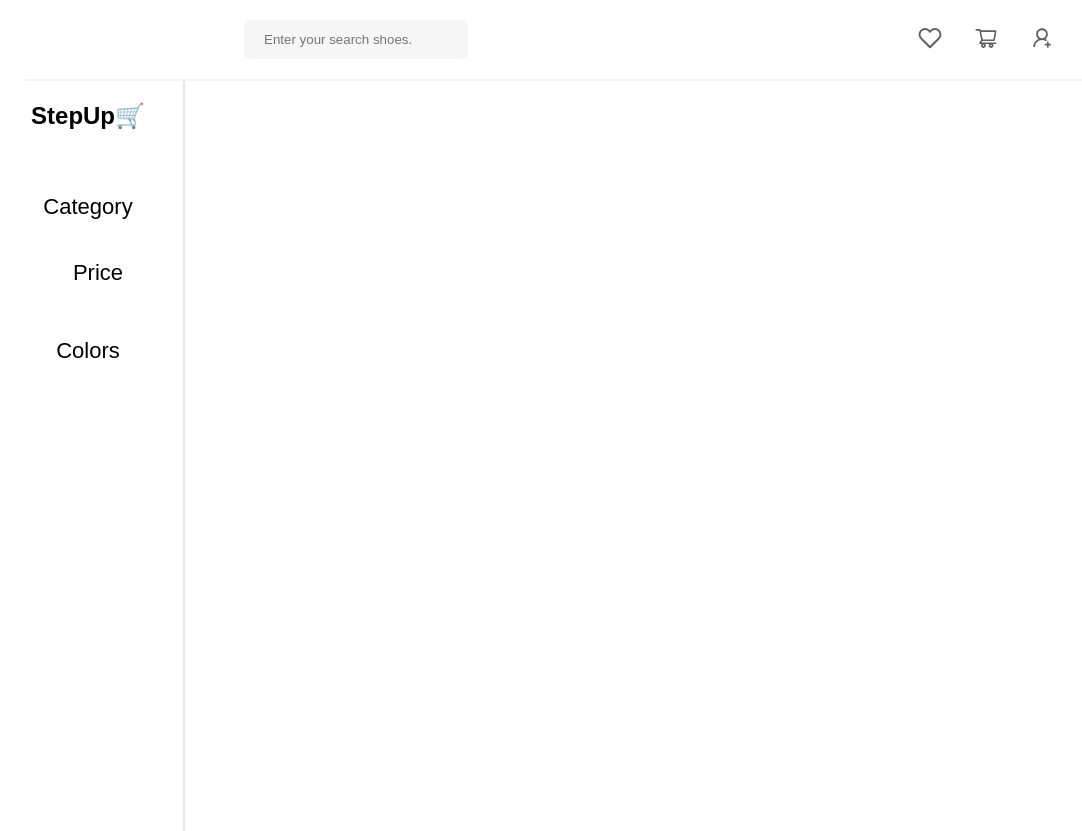
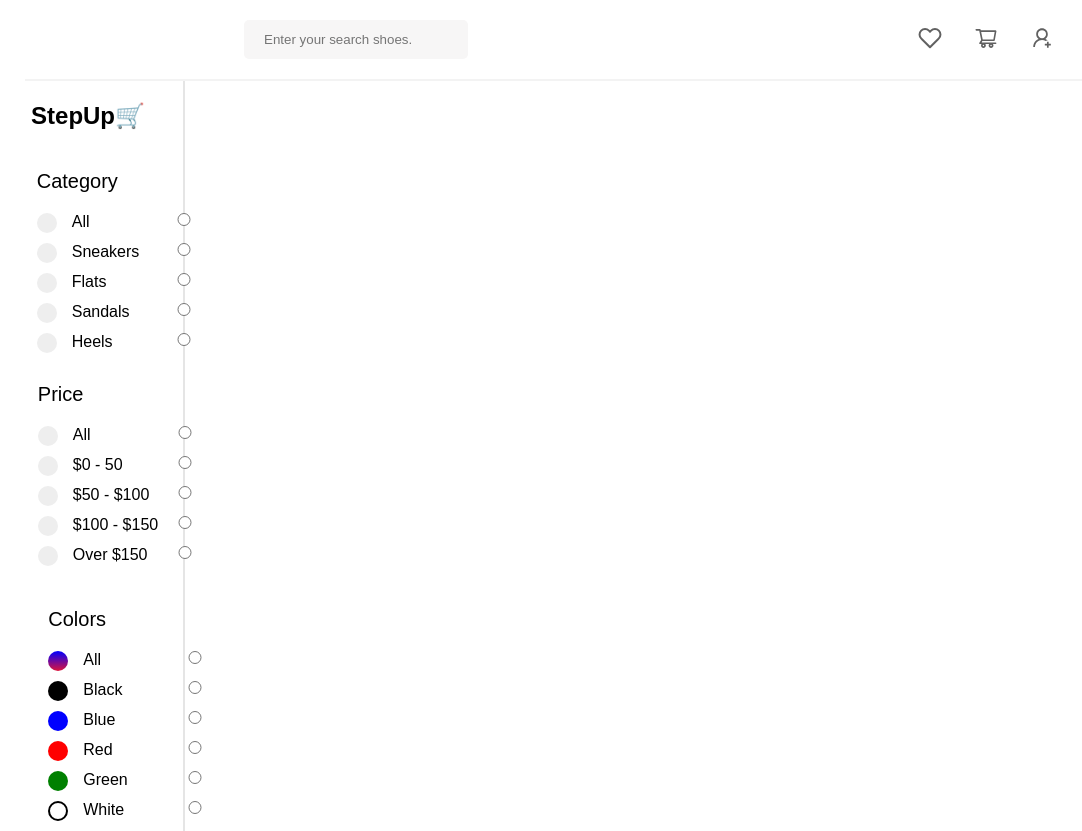
Before and after one commit to Jisan-Dev/StepUp, a React (Vite) app: page / in a window 1280 px wide. Shown: the whole page, without its empty margins (7-1089 px from the left). Before the commit the page ends 800 px from the top, so only its background shows below. Built offline with nearby package versions, Linux system fonts and the light colour scheme.

Commit message:
add some styling and refactor code

```diff
--- a/src/App.jsx
+++ b/src/App.jsx
@@ -19,12 +19,13 @@ function App() {
   // ----------- Radio Filtering -----------
   const handleChange = (event) => {
     setSelectedCategory(event.target.value);
+    console.log(event.target.value);
   };
 
   return (
     <>
       <Navigation handleInputChange={handleInputChange} query={query} />
-      <Sidebar />
+      <Sidebar handleChange={handleChange} />
     </>
   );
 }
--- a/src/components/Sidebar/Category/Category.css
+++ b/src/components/Sidebar/Category/Category.css
@@ -22,7 +22,7 @@
 
 .sidebar-label-container input {
   position: absolute;
-  opacity: 0;
+  opacity: 1;
   cursor: pointer;
 }
 
--- a/src/components/Sidebar/Category/Category.jsx
+++ b/src/components/Sidebar/Category/Category.jsx
@@ -1,41 +1,21 @@
 import "./Category.css";
-// import Input from "../../components/Input";
+import Input from "../../UI/Input";
 
 function Category({ handleChange }) {
   return (
     <div>
       <h2 className="sidebar-title">Category</h2>
 
-      {/* <div>
+      <div>
         <label className="sidebar-label-container">
           <input onChange={handleChange} type="radio" value="" name="test" />
           <span className="checkmark"></span>All
         </label>
-        <Input
-          handleChange={handleChange}
-          value="sneakers"
-          title="Sneakers"
-          name="test"
-        />
-        <Input
-          handleChange={handleChange}
-          value="flats"
-          title="Flats"
-          name="test"
-        />
-        <Input
-          handleChange={handleChange}
-          value="sandals"
-          title="Sandals"
-          name="test"
-        />
-        <Input
-          handleChange={handleChange}
-          value="heels"
-          title="Heels"
-          name="test"
-        />
-      </div> */}
+        <Input handleChange={handleChange} value="sneakers" title="Sneakers" name="test" />
+        <Input handleChange={handleChange} value="flats" title="Flats" name="test" />
+        <Input handleChange={handleChange} value="sandals" title="Sandals" name="test" />
+        <Input handleChange={handleChange} value="heels" title="Heels" name="test" />
+      </div>
     </div>
   );
 }
--- a/src/components/Sidebar/Colors/Colors.jsx
+++ b/src/components/Sidebar/Colors/Colors.jsx
@@ -1,62 +1,30 @@
 import "./Colors.css";
-// import Input from "../../components/Input";
+import Input from "../../UI/Input";
 
 const Colors = ({ handleChange }) => {
   return (
     <>
       <div>
         <h2 className="sidebar-title color-title">Colors</h2>
-        {/* <label className="sidebar-label-container">
+        <label className="sidebar-label-container">
           <input onChange={handleChange} type="radio" value="" name="test1" />
           <span className="checkmark all"></span>
           All
         </label>
 
-        <Input
-          handleChange={handleChange}
-          value="black"
-          title="Black"
-          name="test1"
-          color="black"
-        />
+        <Input handleChange={handleChange} value="black" title="Black" name="test1" color="black" />
 
-        <Input
-          handleChange={handleChange}
-          value="blue"
-          title="Blue"
-          name="test1"
-          color="blue"
-        />
+        <Input handleChange={handleChange} value="blue" title="Blue" name="test1" color="blue" />
 
-        <Input
-          handleChange={handleChange}
-          value="red"
-          title="Red"
-          name="test1"
-          color="red"
-        />
+        <Input handleChange={handleChange} value="red" title="Red" name="test1" color="red" />
 
-        <Input
-          handleChange={handleChange}
-          value="green"
-          title="Green"
-          name="test1"
-          color="green"
-        /> */}
+        <Input handleChange={handleChange} value="green" title="Green" name="test1" color="green" />
 
-        {/* <label className="sidebar-label-container">
-          <input
-            onChange={handleChange}
-            type="radio"
-            value="white"
-            name="test1"
-          />
-          <span
-            className="checkmark"
-            style={{ background: "white", border: "2px solid black" }}
-          ></span>
+        <label className="sidebar-label-container">
+          <input onChange={handleChange} type="radio" value="white" name="test1" />
+          <span className="checkmark" style={{ background: "white", border: "2px solid black" }}></span>
           White
-        </label> */}
+        </label>
       </div>
     </>
   );
--- a/src/components/Sidebar/Price/Price.jsx
+++ b/src/components/Sidebar/Price/Price.jsx
@@ -1,4 +1,4 @@
-// import Input from "../../components/Input";
+import Input from "../../UI/Input";
 import "./Price.css";
 
 const Price = ({ handleChange }) => {
@@ -7,38 +7,18 @@ const Price = ({ handleChange }) => {
       <div className="ml">
         <h2 className="sidebar-title price-title">Price</h2>
 
-        {/* <label className="sidebar-label-container">
+        <label className="sidebar-label-container">
           <input onChange={handleChange} type="radio" value="" name="test2" />
           <span className="checkmark"></span>All
         </label>
 
-        <Input
-          handleChange={handleChange}
-          value={50}
-          title="$0 - 50"
-          name="test2"
-        />
+        <Input handleChange={handleChange} value={50} title="$0 - 50" name="test2" />
 
-        <Input
-          handleChange={handleChange}
-          value={100}
-          title="$50 - $100"
-          name="test2"
-        />
+        <Input handleChange={handleChange} value={100} title="$50 - $100" name="test2" />
 
-        <Input
-          handleChange={handleChange}
-          value={150}
-          title="$100 - $150"
-          name="test2"
-        />
+        <Input handleChange={handleChange} value={150} title="$100 - $150" name="test2" />
 
-        <Input
-          handleChange={handleChange}
-          value={200}
-          title="Over $150"
-          name="test2"
-        /> */}
+        <Input handleChange={handleChange} value={200} title="Over $150" name="test2" />
       </div>
     </>
   );
--- a/src/components/Sidebar/Sidebar.css
+++ b/src/components/Sidebar/Sidebar.css
@@ -1,16 +1,24 @@
+.sidebar-title {
+  font-size: 20px;
+  font-weight: normal;
+  margin-bottom: 20px;
+}
+
 .sidebar {
   width: 15%;
-  position: fixed;
-  height: 100%;
+  /* position: sticky; */
+  /* height: 100vh; */
   border-right: 2px solid #e5e5e5;
   z-index: 3;
   display: flex;
   flex-direction: column;
   align-items: center;
+  /* overflow-y: scroll;
+  overflow-x: hidden; */
 }
 
 .logo-container {
-  margin-bottom: 4rem;
+  margin-bottom: 2.5rem;
 }
 
 .logo-container h1 {
--- /dev/null
+++ b/src/components/UI/Input.jsx
@@ -0,0 +1,11 @@
+const Input = ({ handleChange, value, title, name, color }) => {
+  return (
+    <label className="sidebar-label-container">
+      <input onChange={handleChange} type="radio" value={value} name={name} />
+      <span className="checkmark" style={{ backgroundColor: color }}></span>
+      {title}
+    </label>
+  );
+};
+
+export default Input;
```
